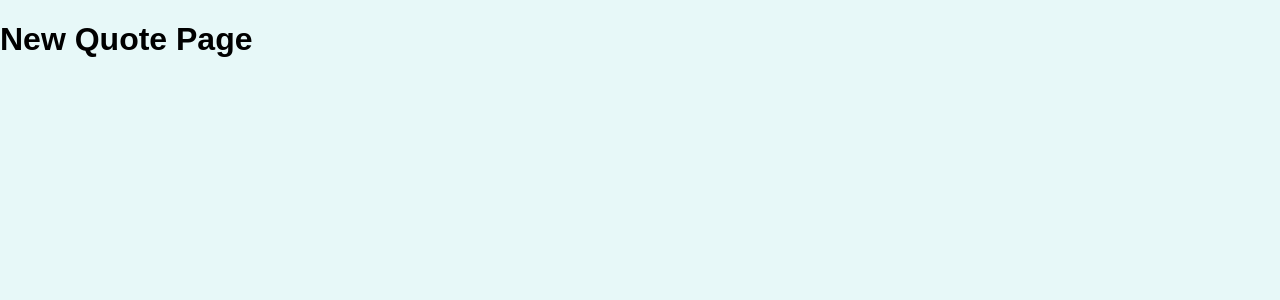
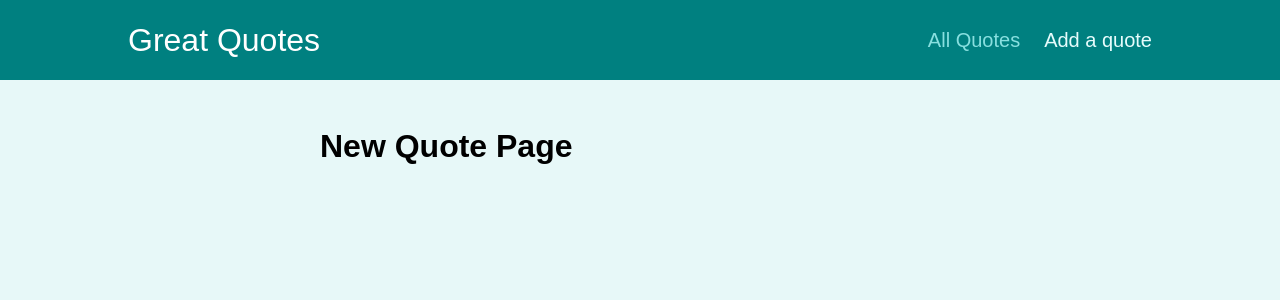
Before and after one commit to Ali-consciousroad/quoteApp, a React (Create React App) app: page /new-quote in a window 1280 px wide. Shown: the top 300 px of the page. Built offline with nearby package versions, Linux system fonts and the light colour scheme.

Commit message:
Add a layout wrapper component

```diff
--- a/src/App.js
+++ b/src/App.js
@@ -1,25 +1,28 @@
-import { Route, Switch, Redirect } from 'react-router-dom';
+import { Route, Switch, Redirect } from "react-router-dom";
 
-import AllQuotes from './pages/AllQuotes';
-import QuoteDetail from './pages/QuoteDetail';
-import NewQuote from './pages/NewQuote';
+import AllQuotes from "./pages/AllQuotes";
+import QuoteDetail from "./pages/QuoteDetail";
+import NewQuote from "./pages/NewQuote";
+import Layout from "./components/layout/Layout";
 
 function App() {
   return (
+    <Layout>
       <Switch>
-      <Route path='/' exact>
-        <Redirect to='/quotes' />
+        <Route path="/" exact>
+          <Redirect to="/quotes" />
         </Route>
-      <Route path='/quotes' exact>
+        <Route path="/quotes" exact>
           <AllQuotes />
         </Route>
-      <Route path='/quotes/:quoteId'>
+        <Route path="/quotes/:quoteId">
           <QuoteDetail />
         </Route>
-      <Route path='/new-quote'>
+        <Route path="/new-quote">
           <NewQuote />
         </Route>
       </Switch>
+    </Layout>
   );
 }
 
--- /dev/null
+++ b/src/components/layout/Layout.js
@@ -0,0 +1,14 @@
+import { Fragment } from 'react/cjs/react.production.min';
+import classes from './Layout.module.css';
+import MainNavigation from './MainNavigation';
+
+const Layout = (props) => {
+    return (
+        <Fragment>
+            <MainNavigation />
+            <main className={classes.main}>{props.children}</main>
+        </Fragment>
+    );
+};
+
+export default Layout;
--- /dev/null
+++ b/src/components/layout/MainNavigation.js
@@ -0,0 +1,27 @@
+import { NavLink } from "react-router-dom";
+
+import classes from './MainNavigation.module.css';
+
+const MainNavigation = () => {
+    return (
+        <header className={classes.header}>
+            <div className={classes.logo}>Great Quotes</div>
+            <nav className={classes.nav}>
+                <ul>
+                    <li>
+                        <NavLink to='/quotes' activeClassName={classes.active}>
+                            All Quotes
+                        </NavLink>
+                    </li>
+                    <li>
+                        <NavLink to='/new-quote' activeClassName={classes.active}>
+                            Add a quote
+                        </NavLink>
+                    </li>
+                </ul>
+            </nav>
+        </header>
+    );
+};
+
+export default MainNavigation;
```
Also changed, not shown: 1 other file (tests, documents, lock files or other folders). Lines whose indentation alone changed are shown as unchanged.
